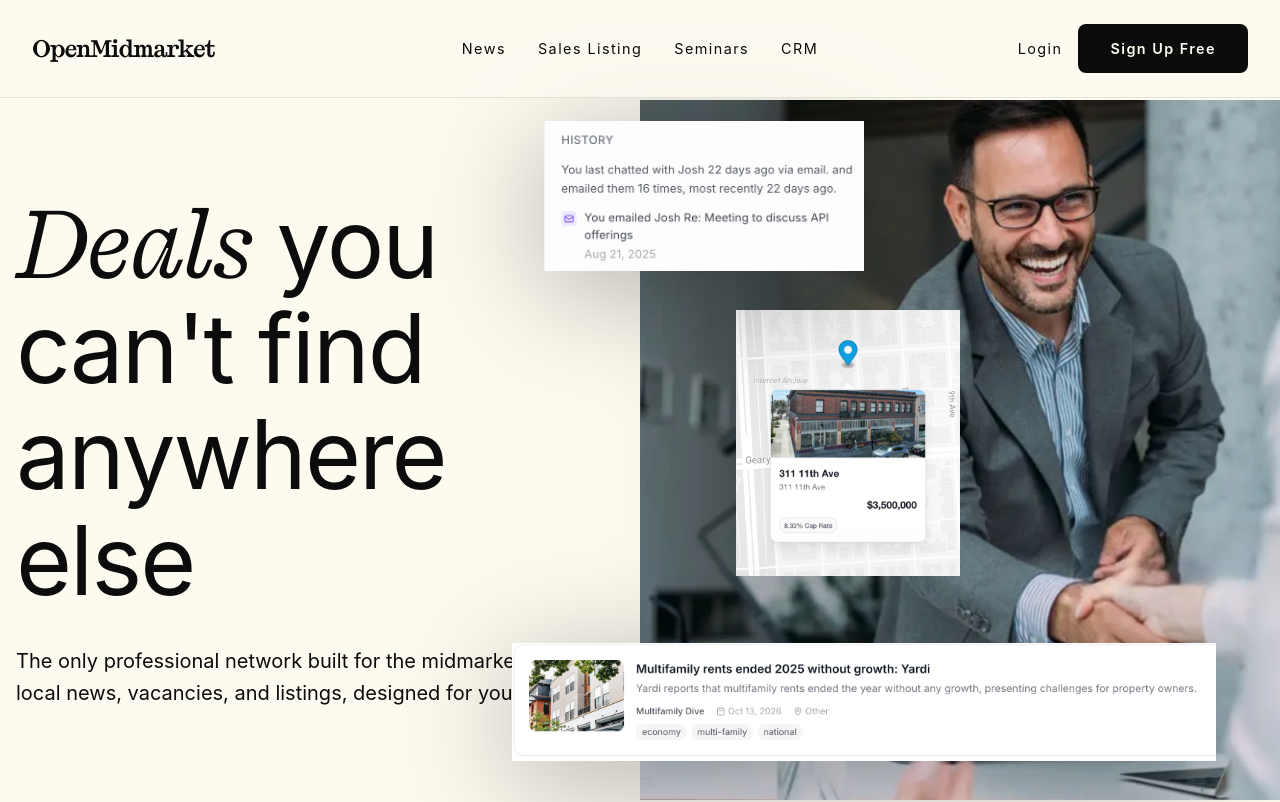
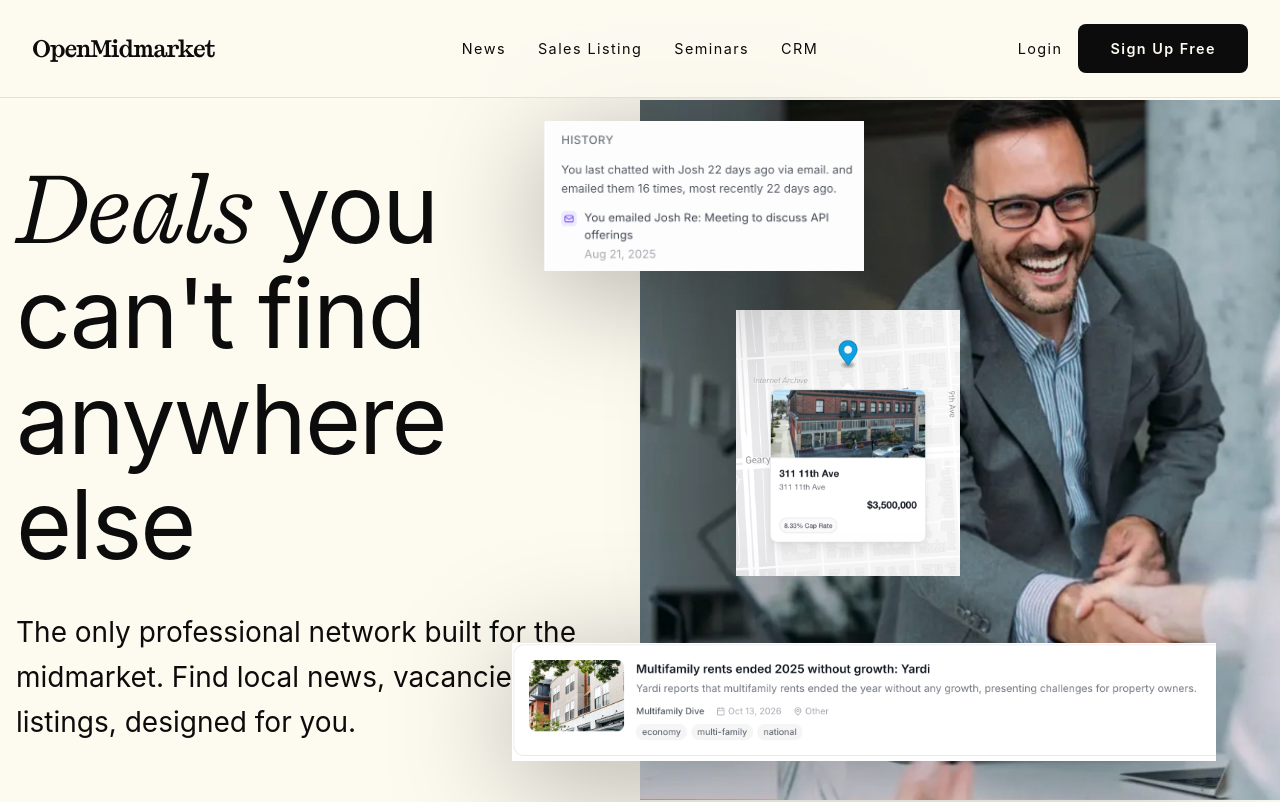
Before and after one commit to jahaskell53/landing-page-cre, a Next.js app: page / in a window 1280 px wide. Shown: the top 802 px of the page. Built offline with nearby package versions, Linux system fonts and the light colour scheme.

Commit message:
increase subheadline font

```diff
--- a/src/app/page.tsx
+++ b/src/app/page.tsx
@@ -55,7 +55,7 @@ export default function Home() {
             <motion.p
               variants={fadeInUp}
               style={{
-                fontSize: '1.25rem',
+                fontSize: '1.75rem',
                 lineHeight: '1.6',
                 fontFamily: 'var(--font-sans)',
                 fontWeight: 400,
```
